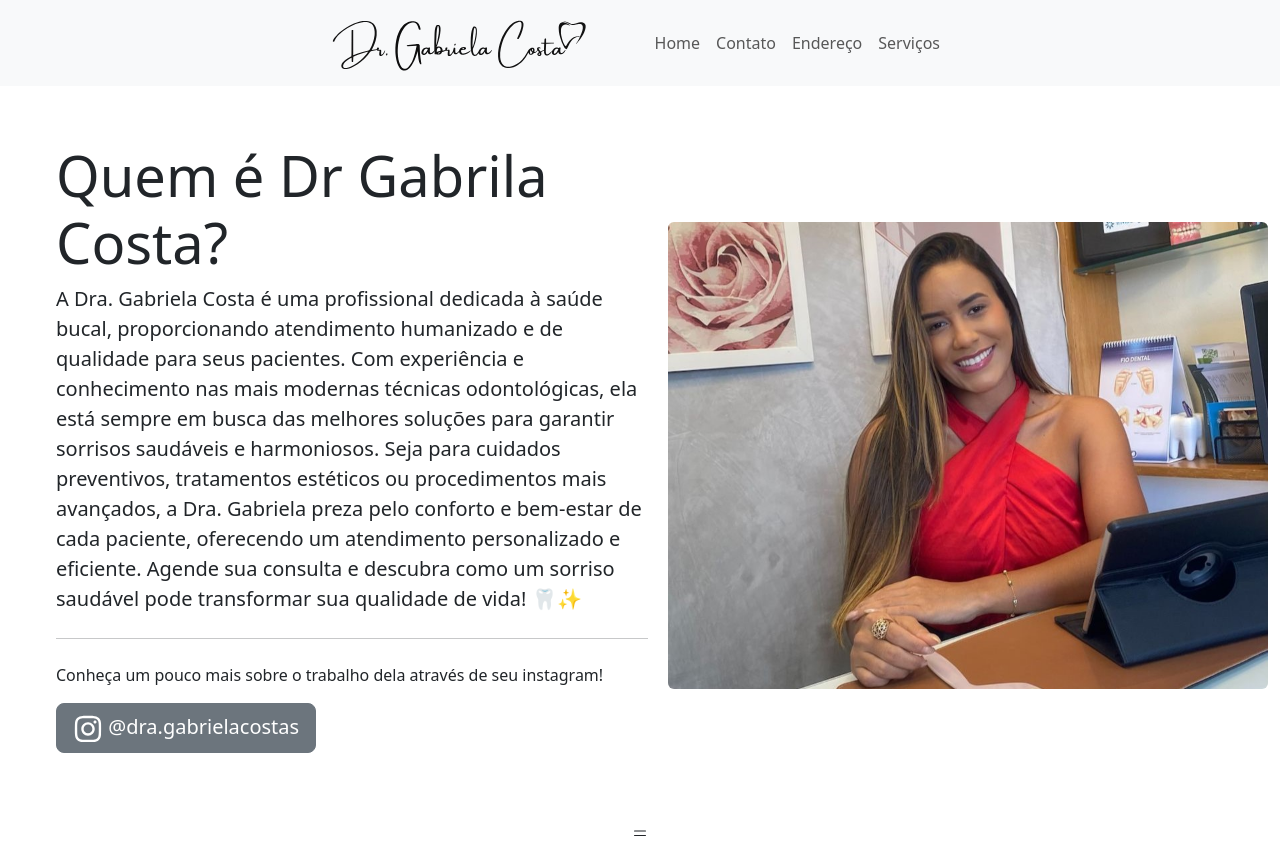
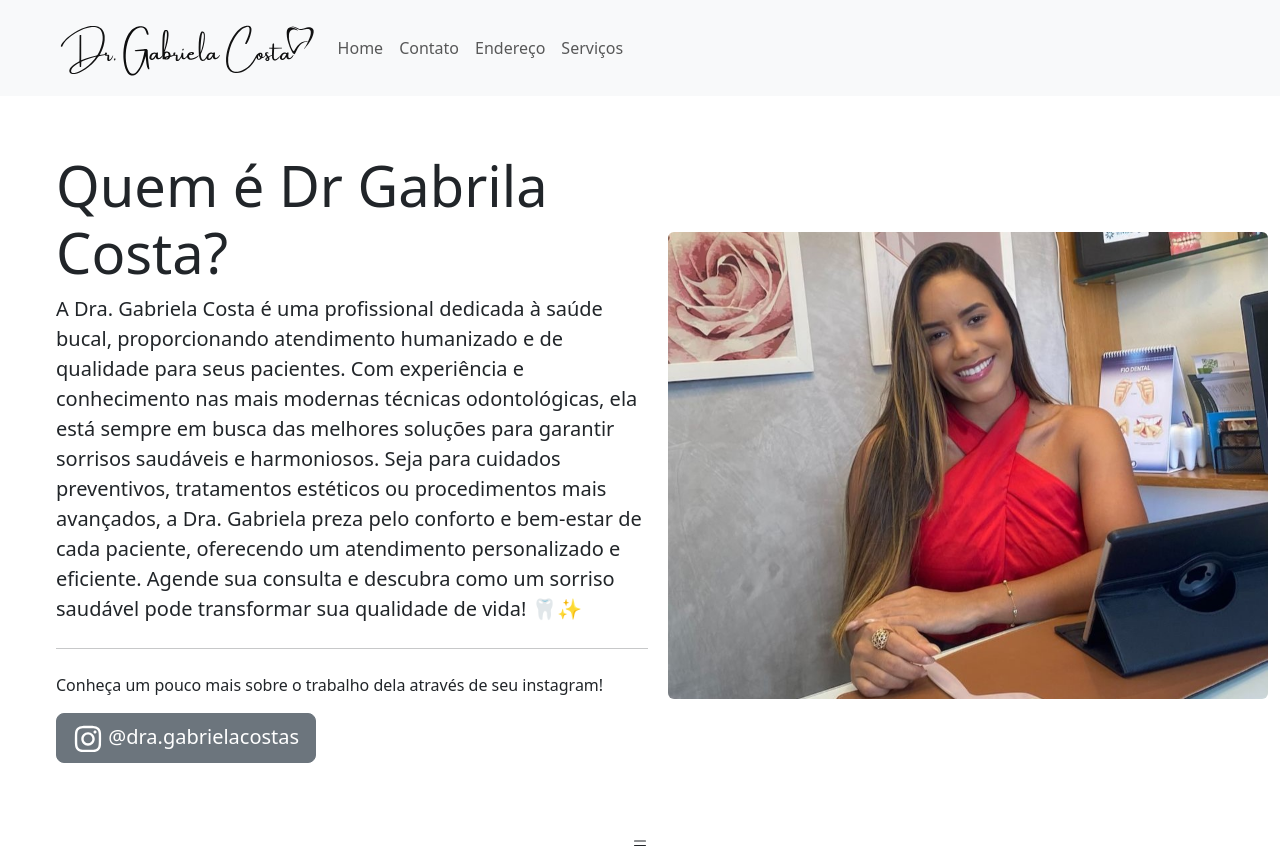
Before and after one commit to Juliowk/Dr-Gabriela-Costa, a React (Vite) app: page / in a window 1280 px wide. Built offline with nearby package versions, Linux system fonts and the light colour scheme.

Commit message:
refactor: Layout Navbar Desktop

```diff
--- a/src/components/Header/desktop.tsx
+++ b/src/components/Header/desktop.tsx
@@ -4,8 +4,7 @@ const HeaderComponentDesktop = () => {
   return (
     <>
       <Navbar bg="light" data-bs-theme="light">
-        <Container className="w-50">
-          <div>
+        <Container fluid className="ms-5">
             <Navbar.Brand>
               <img
                 src="icon.svg"
@@ -14,15 +13,12 @@ const HeaderComponentDesktop = () => {
                 alt="Icon logo"
               />
             </Navbar.Brand>
-          </div>
-          <div>
             <Nav className="me-auto">
               <Nav.Link>Home</Nav.Link>
               <Nav.Link>Contato</Nav.Link>
               <Nav.Link>Endereço</Nav.Link>
               <Nav.Link>Serviços</Nav.Link>
             </Nav>
-          </div>
         </Container>
       </Navbar>
     </>
```
